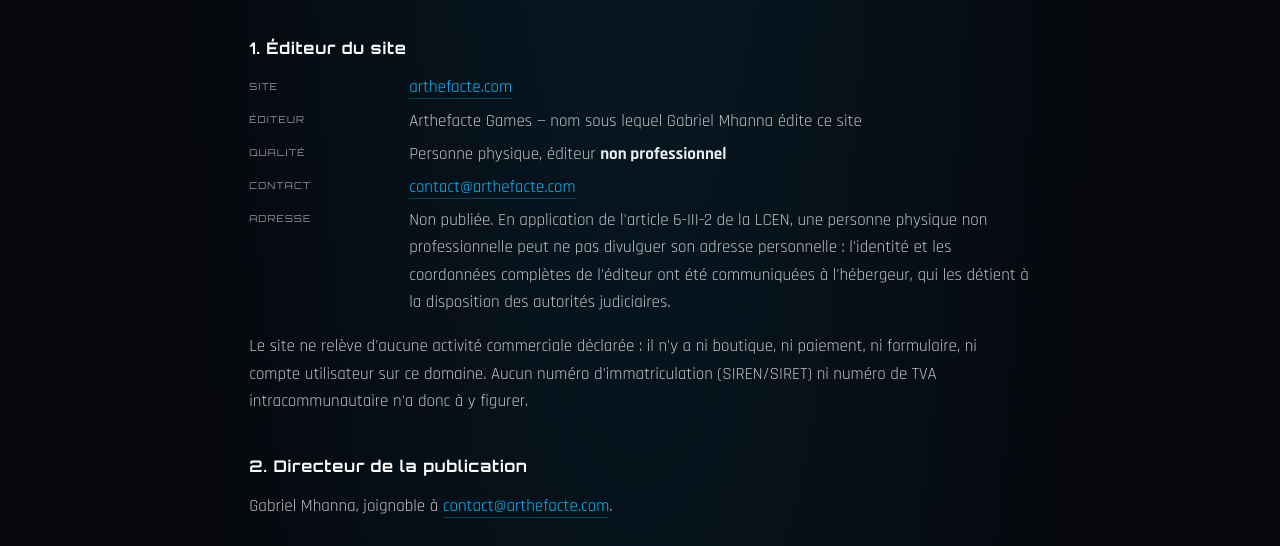
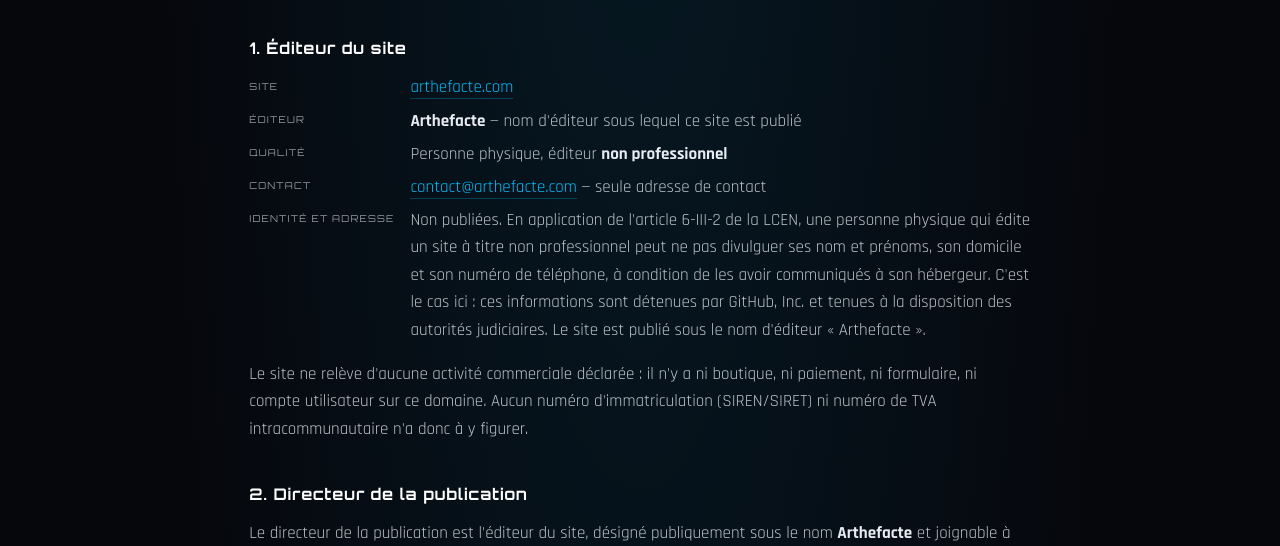
Before and after one commit to Arthefacte/Site-Web, a plain HTML site: page mentions-legales.html in a window 1280 px wide. Shown: the part 254-800 px from the top of the page. Drawn offline with Linux system fonts and the light colour scheme.

Commit message:
vitrine(juridique): l'éditeur publie sous le pseudo Arthefacte, identité civile non publiée (LCEN 6-III-2) (#9)

```diff
--- a/mentions-legales.html
+++ b/mentions-legales.html
@@ -32,18 +32,18 @@
     <dt>Site</dt>
     <dd><a href="https://arthefacte.com/">arthefacte.com</a></dd>
     <dt>Éditeur</dt>
-    <dd>Arthefacte Games — nom sous lequel Gabriel Mhanna édite ce site</dd>
+    <dd><strong>Arthefacte</strong> — nom d'éditeur sous lequel ce site est publié</dd>
     <dt>Qualité</dt>
     <dd>Personne physique, éditeur <strong>non professionnel</strong></dd>
     <dt>Contact</dt>
-    <dd><a href="mailto:contact@arthefacte.com">contact@arthefacte.com</a></dd>
-    <dt>Adresse</dt>
-    <dd>Non publiée. En application de l'article 6-III-2 de la LCEN, une personne physique non professionnelle peut ne pas divulguer son adresse personnelle : l'identité et les coordonnées complètes de l'éditeur ont été communiquées à l'hébergeur, qui les détient à la disposition des autorités judiciaires.</dd>
+    <dd><a href="mailto:contact@arthefacte.com">contact@arthefacte.com</a> — seule adresse de contact</dd>
+    <dt>Identité et adresse</dt>
+    <dd>Non publiées. En application de l'article 6-III-2 de la LCEN, une personne physique qui édite un site à titre non professionnel peut ne pas divulguer ses nom et prénoms, son domicile et son numéro de téléphone, à condition de les avoir communiqués à son hébergeur. C'est le cas ici : ces informations sont détenues par GitHub, Inc. et tenues à la disposition des autorités judiciaires. Le site est publié sous le nom d'éditeur « Arthefacte ».</dd>
   </dl>
   <p>Le site ne relève d'aucune activité commerciale déclarée : il n'y a ni boutique, ni paiement, ni formulaire, ni compte utilisateur sur ce domaine. Aucun numéro d'immatriculation (SIREN/SIRET) ni numéro de TVA intracommunautaire n'a donc à y figurer.</p>
 
   <h2>2. Directeur de la publication</h2>
-  <p>Gabriel Mhanna, joignable à <a href="mailto:contact@arthefacte.com">contact@arthefacte.com</a>.</p>
+  <p>Le directeur de la publication est l'éditeur du site, désigné publiquement sous le nom <strong>Arthefacte</strong> et joignable à <a href="mailto:contact@arthefacte.com">contact@arthefacte.com</a>. Son identité civile est détenue par l'hébergeur dans les conditions prévues au point 1.</p>
 
   <h2>3. Hébergeur</h2>
   <dl class="grid">
```
Also changed, not shown: cgu.html (+1 -1 lines), confidentialite.html (+1 -1 lines), 1 other file.
